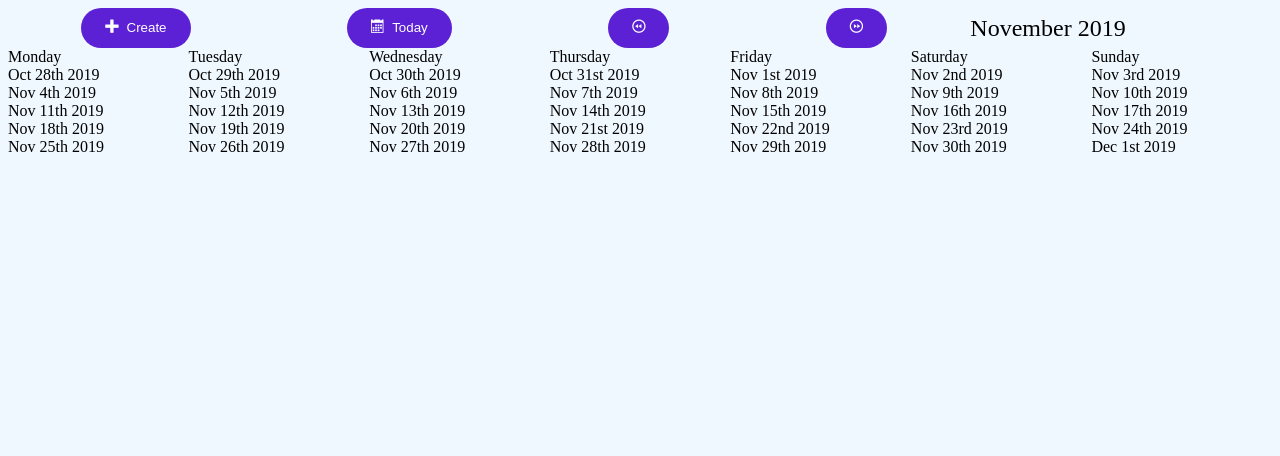
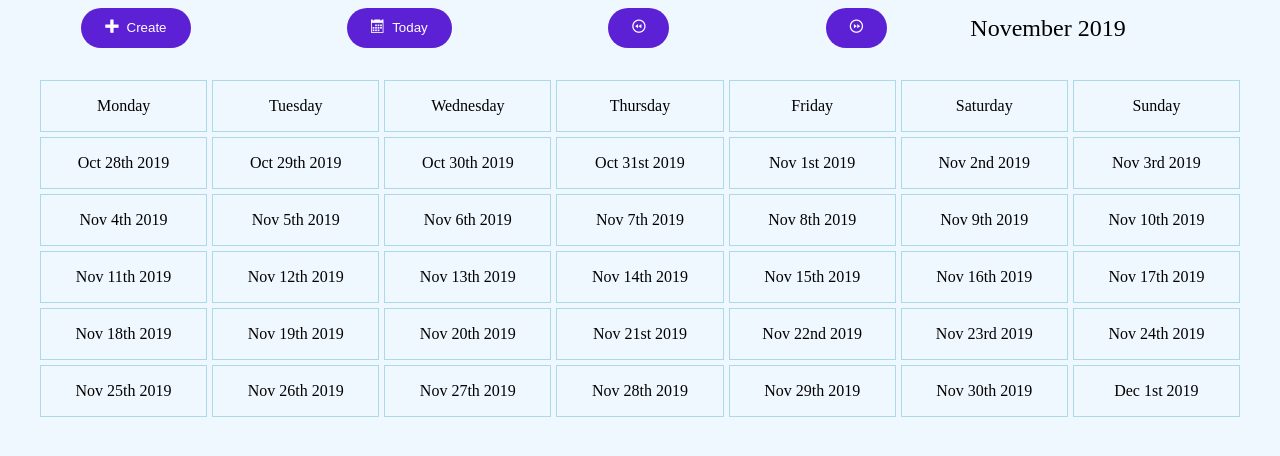
Before and after one commit to tandaraelena/reminder-app, a React (Create React App) app: page / in a window 1280 px wide. Shown: the top 456 px of the page. Built offline with nearby package versions, Linux system fonts and the light colour scheme.

Commit message:
style the calendar

```diff
--- a/src/component/calendar/calendar.component.jsx
+++ b/src/component/calendar/calendar.component.jsx
@@ -1,6 +1,6 @@
 import React from 'react';
 import moment from 'moment';
-import { StyledCalendar } from './calendar.style';
+import { StyledCalendar, StyledCalendarHeader, StyledCalendarCell } from './calendar.style';
 
 const Calendar = () => {
   const weekdays = Array
@@ -9,13 +9,13 @@ const Calendar = () => {
 
   const renderCalendarHeader = () => {
     return weekdays.map(day => (
-      <div key={day}>{day}</div>
+      <StyledCalendarHeader key={day}>{day}</StyledCalendarHeader>
     ))
   }
 
   const renderCalendarBody = () => {
     return dayList.map(({ date }) => (
-      <div key={date}>{date}</div>
+      <StyledCalendarCell key={date}>{date}</StyledCalendarCell>
     ))
   }
 
--- a/src/component/calendar/calendar.style.js
+++ b/src/component/calendar/calendar.style.js
@@ -1,6 +1,20 @@
 import styled from 'styled-components';
+
+export const StyledCalendarHeader = styled.div`
+  padding: 1rem 0;
+  text-align: center;
+  border: 1px solid lightblue;
+`
+
+export const StyledCalendarCell = styled.div`
+  padding: 1rem 0;
+  text-align: center;
+  border: 1px solid lightblue;
+`
 
 export const StyledCalendar = styled.div`
   display: grid;
+  grid-gap: 5px;
+  margin: 2rem;
   grid-template-columns: repeat(7, 1fr);
 `
```
